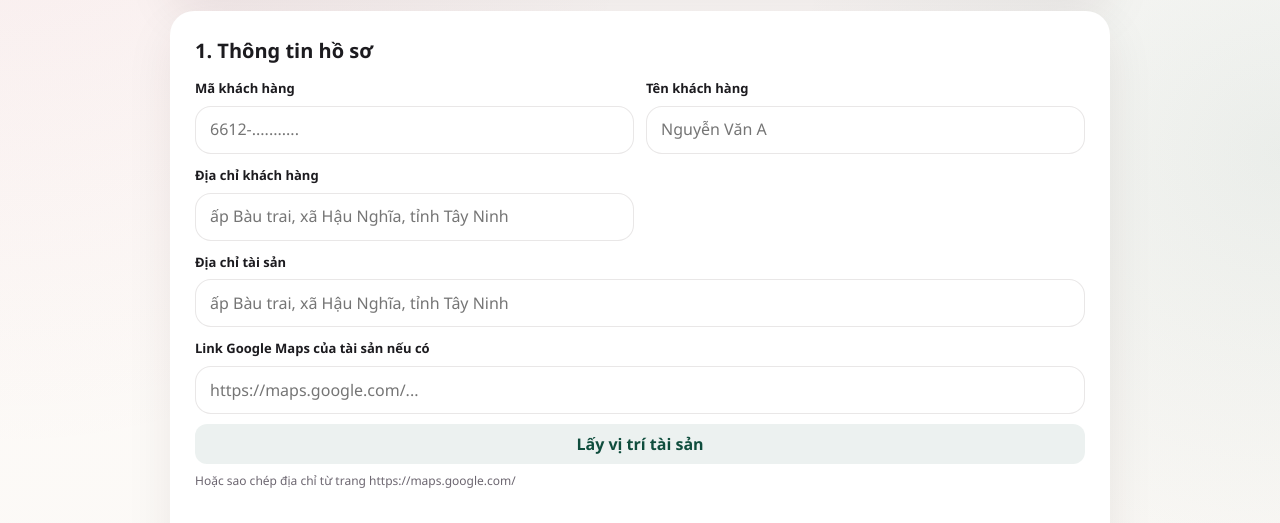
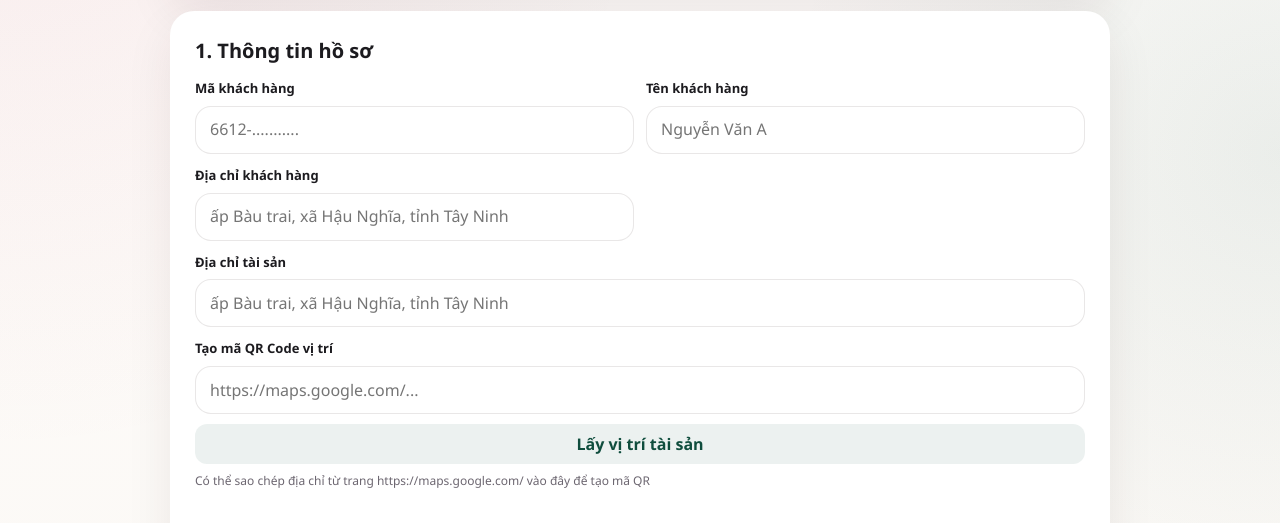
Before and after one commit to agribanker/ThamDinh, a plain HTML site: page index.html in a window 1280 px wide. Shown: the part 202-725 px from the top of the page. Drawn offline with Linux system fonts and the light colour scheme.

Commit message:
Improve app

```diff
--- a/index.html
+++ b/index.html
@@ -64,12 +64,12 @@
             <input id="assetAddress" name="assetAddress" type="text" placeholder="ấp Bàu trai, xã Hậu Nghĩa, tỉnh Tây Ninh" />
           </label>
           <label class="full">
-            <span>Link Google Maps của tài sản nếu có</span>
+            <span>Tạo mã QR Code vị trí</span>
             <input id="mapsLink" name="mapsLink" type="url" placeholder="https://maps.google.com/..." />
             <div class="map-actions">
               <button type="button" class="map-btn" id="getAssetLocationBtn">Lấy vị trí tài sản</button>
             </div>
-            <div class="map-helper">Hoặc sao chép địa chỉ từ trang https://maps.google.com/</div>
+            <div class="map-helper">Có thể sao chép địa chỉ từ trang https://maps.google.com/ vào đây để tạo mã QR</div>
             <div class="map-status" id="mapStatus"></div>
           </label>
           <label>
```
